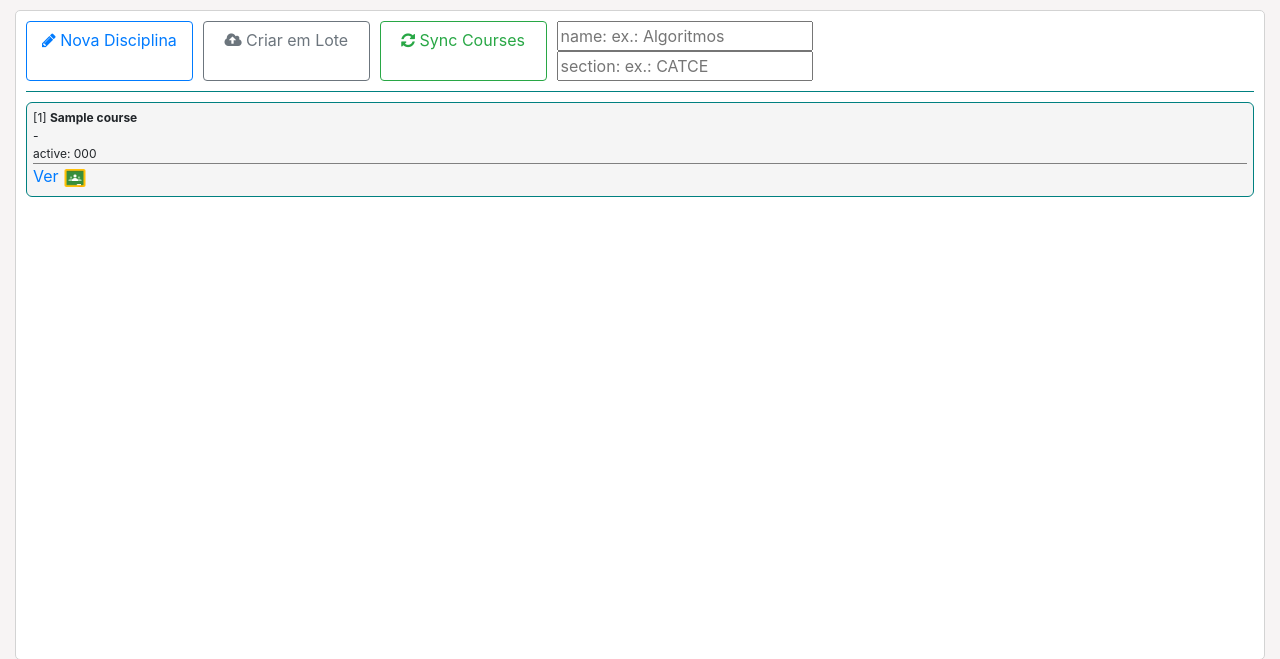
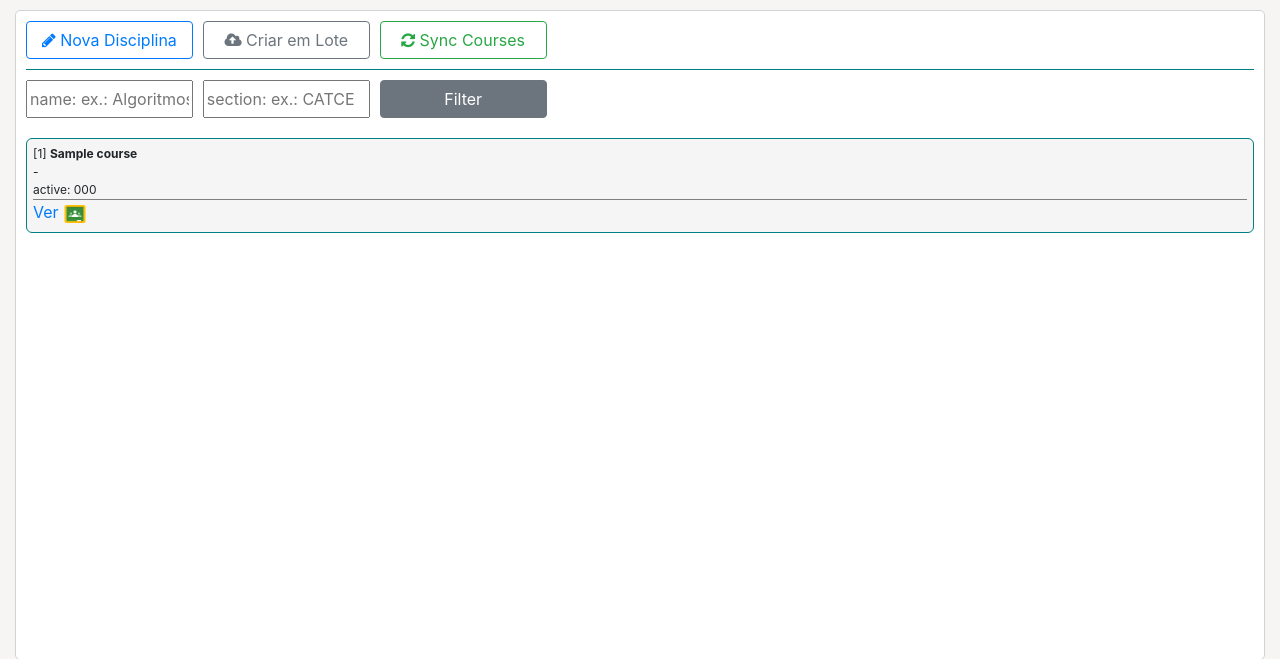
Before and after one commit to rogerio410/classroom, a Flask app: template classroomanager/core/templates/courses.html in a window 1280 px wide. Shown: the part 80-739 px from the top of the page. Run offline with Flask 2, Linux system fonts and the light colour scheme; the template is opened without the code that fills it: most values are stand-ins (such as "Sample title", 1, 10 or a date in 2020); some libraries are stand-ins or nearby versions.

Commit message:
Filter by Name and/or Section (add button)

```diff
--- a/classroomanager/core/templates/courses.html
+++ b/classroomanager/core/templates/courses.html
@@ -6,13 +6,13 @@
         <a href="{{ url_for('core.form_disciplina') }}" class="btn btn-outline-primary"><i class="fa fa-pencil"></i> Nova Disciplina</a>
         <a href="{{ url_for('core.disciplinas_lote') }}" class="btn btn-outline-secondary"><i class="fa fa-cloud-upload" aria-hidden="true"></i> Criar em Lote</a>
         <a href="{{ url_for('core.sync_all_to_firestore') }}" type="button" class="btn btn-outline-success"><i class="fa fa-refresh" aria-hidden="true"></i> Sync Courses</a>
-        <form action="">
-            <input name="name" placeholder="name: ex.: Algoritmos">
-            <input name="section" placeholder="section: ex.: CATCE">
-            <input type="submit" style="position: absolute; left: -9999px"/>
-        </form>
+    </div>
+    <form class="filter" action="">
+        <input name="name" placeholder="name: ex.: Algoritmos">
+        <input name="section" placeholder="section: ex.: CATCE">
+        <input type="submit" value="Filter" class="btn btn-secondary"/>
+    </form>
 
-    </div>
 
     <div class="courses">
         {% for c in courses %}
--- a/classroomanager/static/classroomanager.css
+++ b/classroomanager/static/classroomanager.css
@@ -106,6 +106,14 @@ header a:hover {
     border-bottom: 1px solid teal;
 }
 
+.filter{
+    display: grid;
+    grid-template-columns: repeat(auto-fill, minmax(150px, 1fr));
+    gap: 10px;
+    margin-bottom: 10px;
+    padding-bottom: 10px;
+}
+
 footer {
     padding: 10px;
     background: rgb(14, 155, 155);
```
